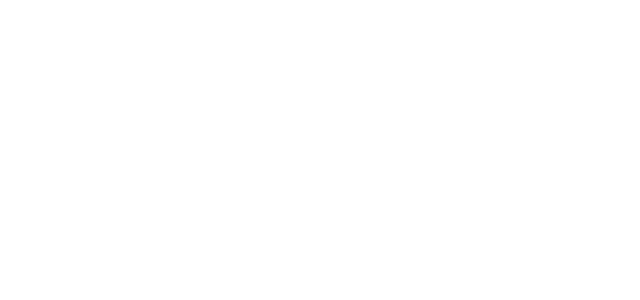
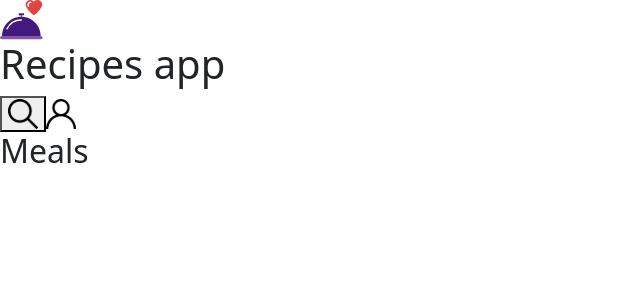
Before and after one commit to mathmtt/Recipes-App, a React (Vite) app: page /meals in a window 1280 px wide. Before the commit this address had no page. Shown: the top 300 px of the page, without its empty margins (0-640 px from the left). Built offline with nearby package versions, Linux system fonts and the light colour scheme.

Commit message:
implementado component header e paginas drinks,profile

```diff
--- a/src/App.tsx
+++ b/src/App.tsx
@@ -1,13 +1,19 @@
-import './App.css';
 import 'bootstrap/dist/css/bootstrap.min.css';
 import { BrowserRouter, Route, Routes } from 'react-router-dom';
-import Login from './Pages/Login/Login';
+import './App.css';
+import Drinks from './pages/Drinks';
+import Login from './pages/Login/Login';
+import Meals from './pages/Meals/Meals';
+import Profile from './pages/Profile';
 
 function App() {
   return (
     <BrowserRouter>
       <Routes>
         <Route path="/" element={ <Login /> } />
+        <Route path="/meals" element={ <Meals /> } />
+        <Route path="/drinks" element={ <Drinks /> } />
+        <Route path="/profile" element={ <Profile /> } />
       </Routes>
     </BrowserRouter>
   );
--- a/src/Pages/Meals/Meals.tsx
+++ /dev/null
@@ -1 +0,0 @@
-// rota de receitas
--- /dev/null
+++ b/src/component/Header/header.module.css
@@ -0,0 +1,3 @@
+.page_title {
+  text-transform: capitalize;
+}
--- /dev/null
+++ b/src/component/Header/index.tsx
@@ -0,0 +1,37 @@
+import { useLocation } from 'react-router-dom';
+
+import styles from './header.module.css';
+
+function Header() {
+  const location = useLocation();
+  const title = location.pathname.replace('/', '');
+
+  return (
+    <header>
+      <section>
+        <img src="/src/images/logo.svg" alt="logo" />
+        <h1 data-testid="page-title">Recipes app</h1>
+
+        {title !== 'profile' && (
+          <button
+            data-testid="search-top-btn"
+            type="button"
+          >
+            <img src="/src/images/searchIcon.svg" alt="search icon" />
+          </button>
+        )}
+        <a
+          href="/profile"
+          data-testid="profile-top-btn"
+        >
+          <img src="/src/images/profileIcon.svg" alt="profile icon" />
+        </a>
+      </section>
+      <section>
+        <h2 className={ styles.page_title } data-testid="page-title">{title}</h2>
+      </section>
+    </header>
+  );
+}
+
+export default Header;
--- /dev/null
+++ b/src/pages/Drinks/index.tsx
@@ -0,0 +1,9 @@
+import Header from '../../component/Header';
+
+function Drinks() {
+  return (
+    <Header />
+  );
+}
+
+export default Drinks;
--- /dev/null
+++ b/src/pages/Meals/Meals.tsx
@@ -0,0 +1,9 @@
+import Header from '../../component/Header';
+
+function Meals() {
+  return (
+    <Header />
+  );
+}
+
+export default Meals;
--- /dev/null
+++ b/src/pages/Profile/index.tsx
@@ -0,0 +1,9 @@
+import Header from '../../component/Header';
+
+function Profile() {
+  return (
+    <Header />
+  );
+}
+
+export default Profile;
```
Also changed, not shown: src/images/logo.svg (added), src/pages/Login/Login.tsx (renamed from src/Pages/Login/Login.tsx).
